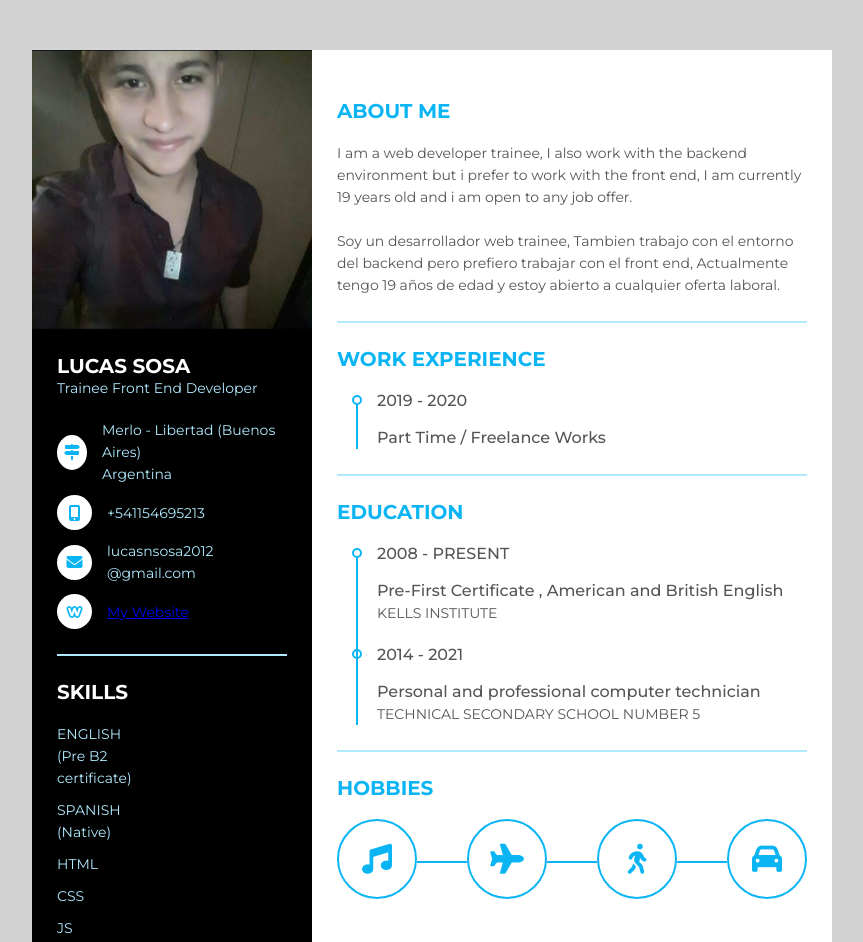
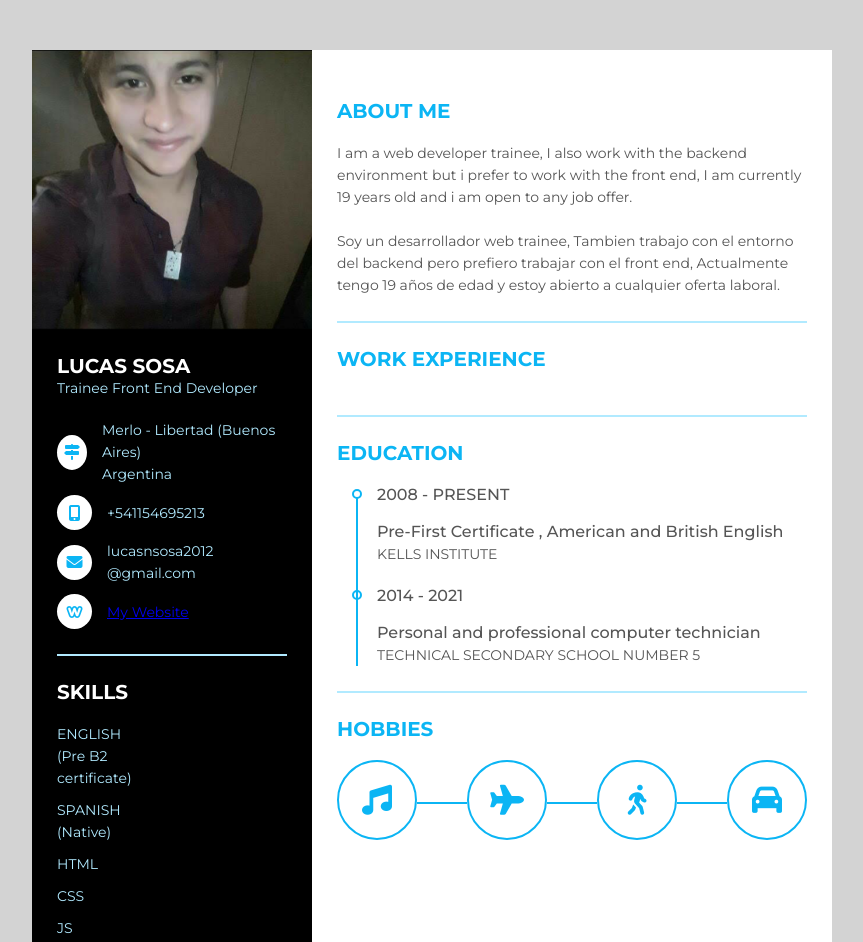
Before and after one commit to lucas22n/CV, a plain HTML site: page index.html in a window 1280 px wide. Shown: the top 942 px of the page, without its empty margins (208-1071 px from the left). Drawn offline with Linux system fonts and the light colour scheme.

Commit message:
Update index.html

```diff
--- a/index.html
+++ b/index.html
@@ -172,9 +172,9 @@
          </div>
         <ul>
             <li>
-                <div class="date">2019 - 2020</div>
+
                 <div class="info">
-                     <p class="semi-bold">Part Time / Freelance Works</p>
+
                 </div>
             </li>
         </ul>
```
